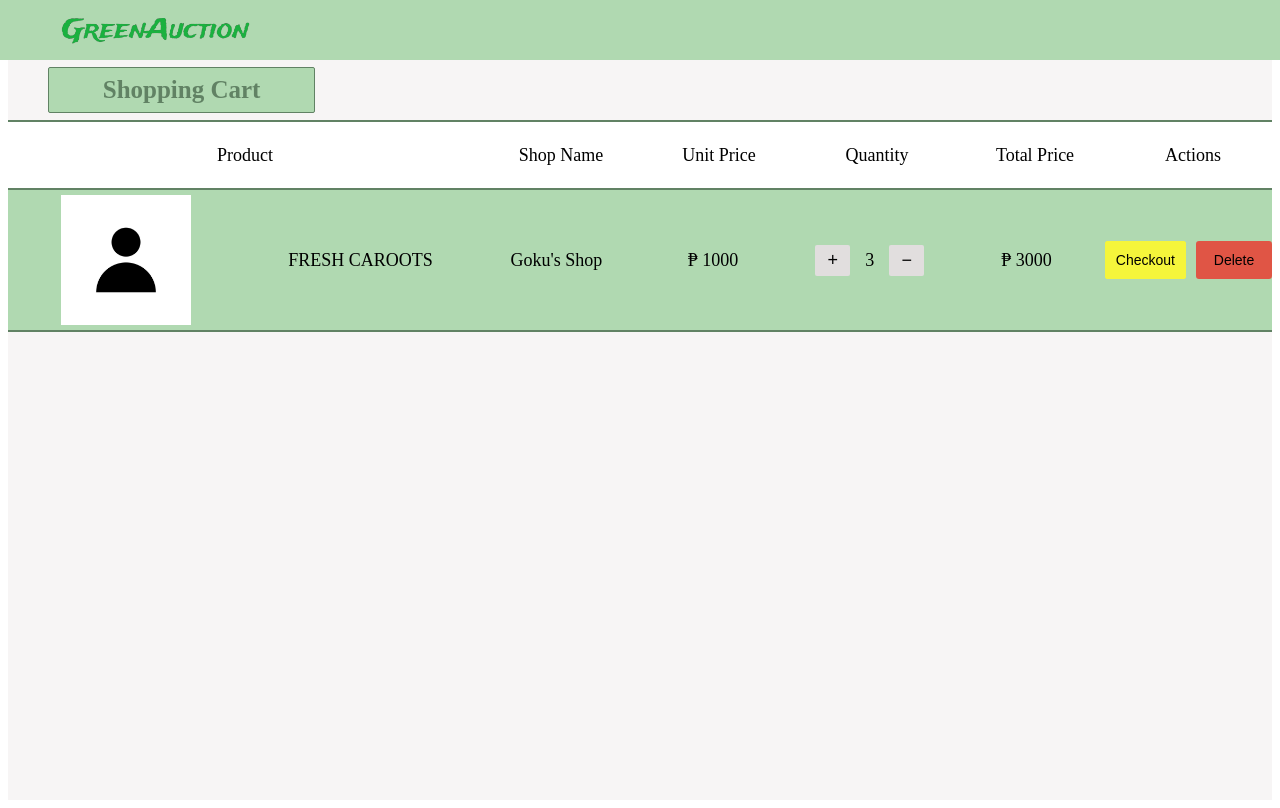
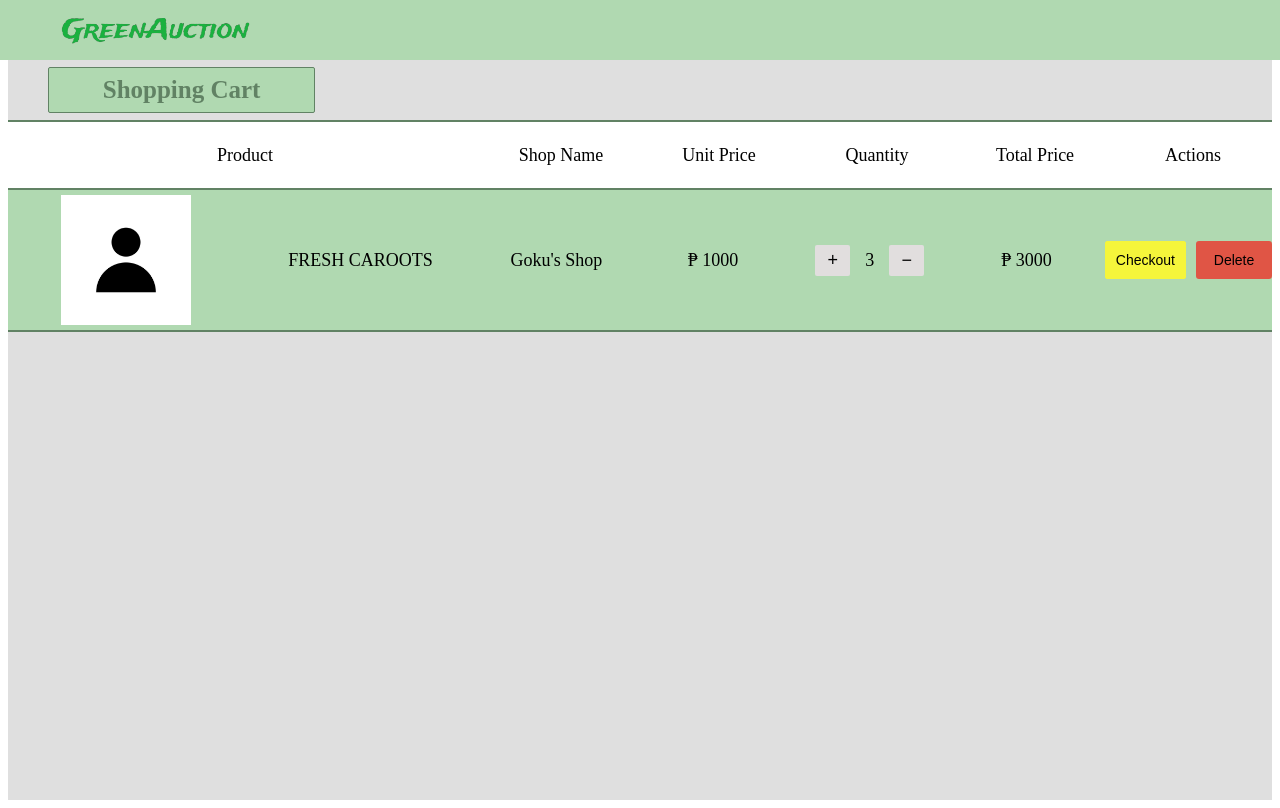
Before and after one commit to leworgelido/greenauction, a PHP site: page /add-to-cart.php in a window 1280 px wide. Run offline with PHP 8.4, Linux system fonts and the light colour scheme; some libraries are stand-ins or nearby versions; some web fonts are replaced.

Commit message:
Version 14

```diff
--- a/styles/acc-settings.css
+++ b/styles/acc-settings.css
@@ -40,7 +40,7 @@
 .main-main {
   height: calc(100vh - 60px);
   padding-top: 60px;
-  background-color: rgb(247, 245, 245);
+  background-color: rgb(223, 223, 223);
 }
 
 .main-main .main{
--- a/styles/add-product.css
+++ b/styles/add-product.css
@@ -9,7 +9,7 @@
   --error-mes-txt: #A94442;
   --success-mes-bg: #D4EDDA;
   --success-mes-txt: #40754C;
-  --dirty-white-bg: rgb(247, 245, 245);
+  --dirty-white-bg: rgb(223, 223, 223);
   --btn-white: rgb(240, 240, 240);
 }
 
--- a/styles/add-to-carts.css
+++ b/styles/add-to-carts.css
@@ -9,7 +9,7 @@
   --error-mes-txt: #A94442;
   --success-mes-bg: #D4EDDA;
   --success-mes-txt: #40754C;
-  --dirty-white-bg: rgb(247, 245, 245);
+  --dirty-white-bg: rgb(223, 223, 223);
   --btn-white: rgb(240, 240, 240);
 }
 
--- a/styles/cate-headerr.css
+++ b/styles/cate-headerr.css
@@ -9,7 +9,7 @@
   --error-mes-txt: #A94442;
   --success-mes-bg: #D4EDDA;
   --success-mes-txt: #40754C;
-  --dirty-white-bg: rgb(247, 245, 245);
+  --dirty-white-bg: rgb(223, 223, 223);
   --btn-white: rgb(240, 240, 240);
 }
 
--- a/styles/edit-product.css
+++ b/styles/edit-product.css
@@ -10,7 +10,7 @@
   --error-mes-txt: #A94442;
   --success-mes-bg: #D4EDDA;
   --success-mes-txt: #40754C;
-  --dirty-white-bg: rgb(247, 245, 245);
+  --dirty-white-bg: rgb(223, 223, 223);
   --btn-white: rgb(240, 240, 240);
 }
 
--- a/styles/home-shop.css
+++ b/styles/home-shop.css
@@ -9,7 +9,7 @@
   --error-mes-txt: #A94442;
   --success-mes-bg: #D4EDDA;
   --success-mes-txt: #40754C;
-  --dirty-white-bg: rgb(247, 245, 245);
+  --dirty-white-bg: rgb(223, 223, 223);
   --btn-white: rgb(240, 240, 240);
 }
 
--- a/styles/list-of-prod.css
+++ b/styles/list-of-prod.css
@@ -9,7 +9,7 @@
   --error-mes-txt: #A94442;
   --success-mes-bg: #D4EDDA;
   --success-mes-txt: #40754C;
-  --dirty-white-bg: rgb(247, 245, 245);
+  --dirty-white-bg: rgb(223, 223, 223);
   --btn-white: rgb(240, 240, 240);
 }
 
--- a/styles/prod-info.css
+++ b/styles/prod-info.css
@@ -9,7 +9,7 @@
   --error-mes-txt: #A94442;
   --success-mes-bg: #D4EDDA;
   --success-mes-txt: #40754C;
-  --dirty-white-bg: rgb(247, 245, 245);
+  --dirty-white-bg: rgb(223, 223, 223);
   --btn-white: rgb(240, 240, 240);
 }
 
--- a/styles/prof-settings.css
+++ b/styles/prof-settings.css
@@ -41,7 +41,7 @@
 .main-main {
   height: calc(100vh - 60px);
   padding-top: 60px;
-  background-color: rgb(247, 245, 245);
+  background-color: rgb(223, 223, 223);
   overflow: hidden;
 }
 
--- a/styles/start-sellings.css
+++ b/styles/start-sellings.css
@@ -41,14 +41,14 @@
 /* MAIN */
 .main {
   height: calc(100vh - 60px);
-  background-color: rgb(247, 245, 245);
+  background-color: rgb(223, 223, 223);;
   padding-top: 60px;
 
 }
 
 /* TOP CONTAINER */
 .main .title {
-  background-color: rgb(247, 245, 245);
+  background-color: rgb(223, 223, 223);
   margin-left: 60px;
   margin-top: 23px;
   margin-right: 60px;
```
